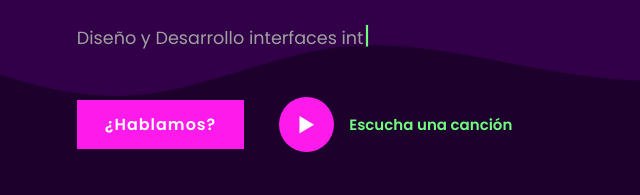
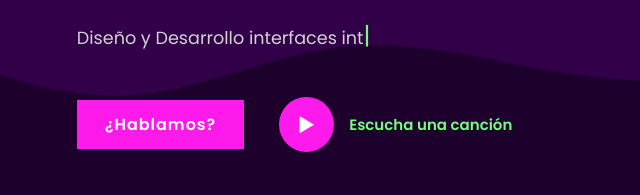
Before and after one commit to jorgesamper/jorgesamper.github.io, a plain HTML site: page index.html in a window 1280 px wide. Shown: the part 490-685 px from the top of the page, 0-640 px from the left. Drawn offline with nearby package versions, Linux system fonts and the light colour scheme; files whose address does not match are found by name.

Commit message:
color split

```diff
--- a/style.css
+++ b/style.css
@@ -12,7 +12,7 @@
   --bg-color: #2a2a2a;
   --second-bg-color: #202020;
   --text-color: #72ff7e;
-  --second-color: #a1a1a1;
+  --second-color: #d3d3d3;
   --main-color: #ff1aec;
   --big-font: 5rem;
   --h2-font: 3rem;
```
